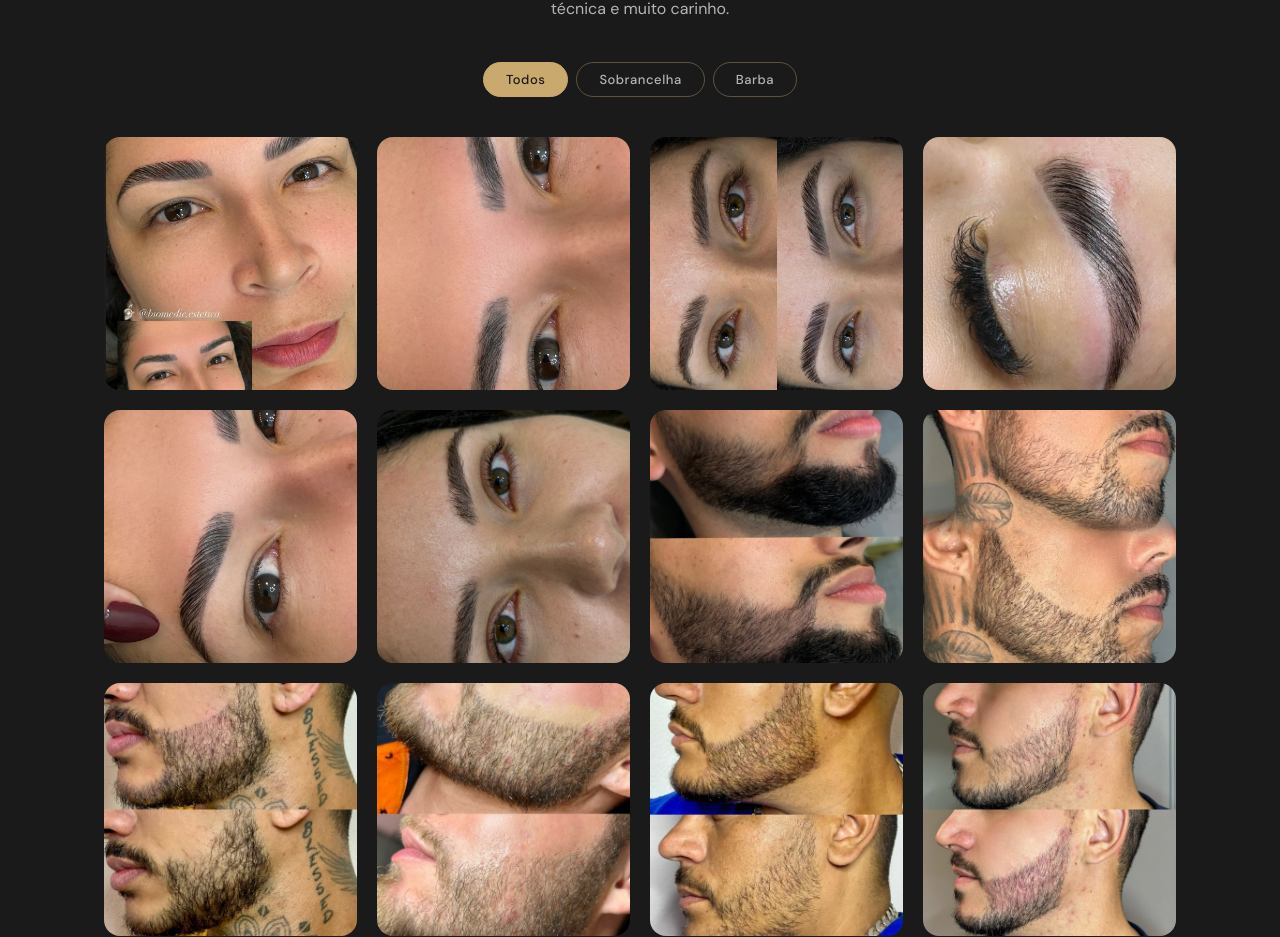
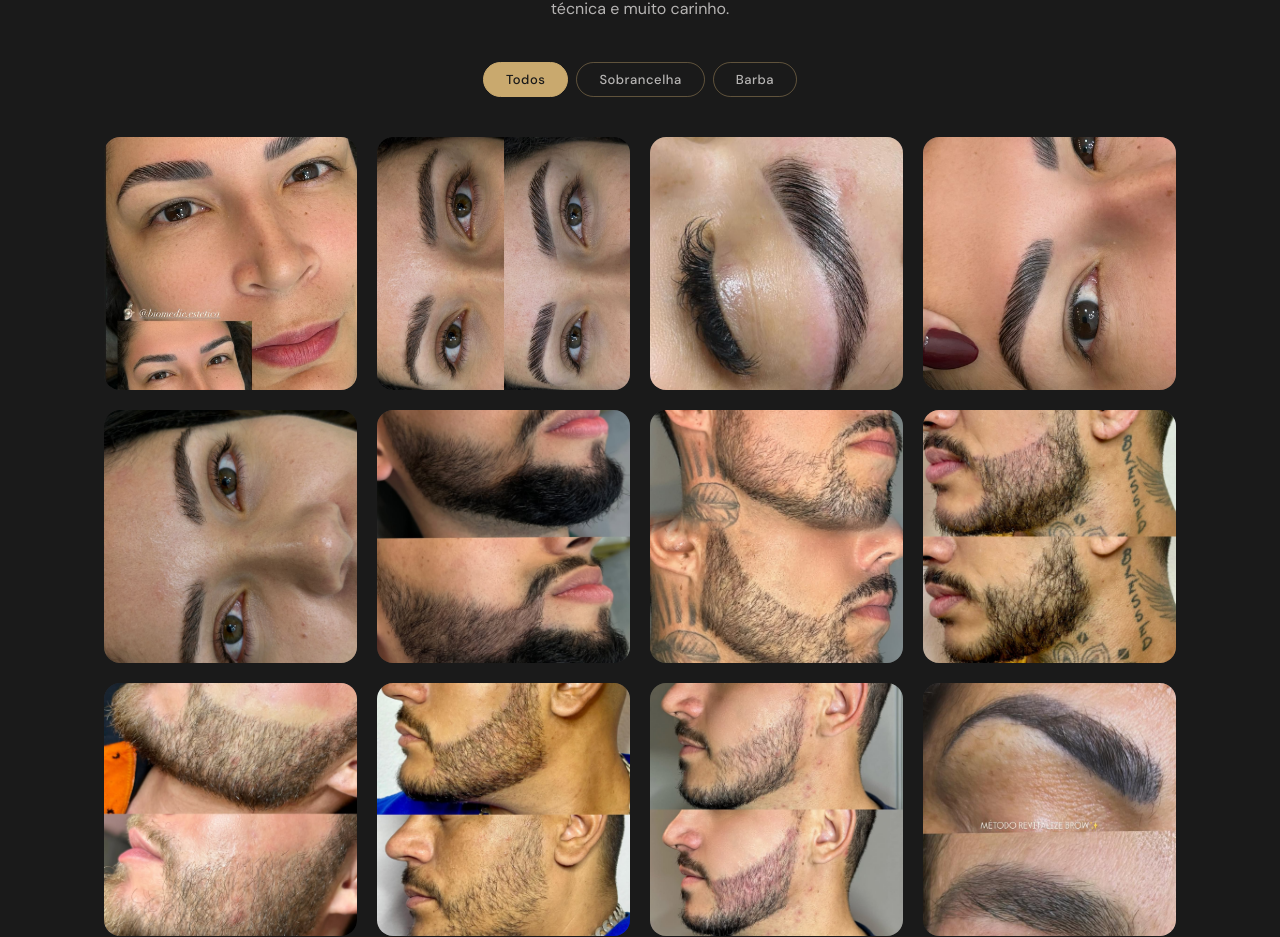
Before and after one commit to DiegoNeres99/site_desiree, a React (Vite) app in the folder frontend/: page / in a window 1280 px wide. Shown: the part 4256-5193 px from the top of the page. Built offline with nearby package versions, Linux system fonts and the light colour scheme; no server answers.

Commit message:
correcao foto

```diff
--- a/frontend/src/data/content.js
+++ b/frontend/src/data/content.js
@@ -150,13 +150,13 @@ export const galleryImages = [
     title: "Micropigmentação — Antes e Depois",
     image: "/gallery-sobrancelha/anteEdep1.jpg",
   },
-  {
-    id: 2,
-    category: "sobrancelha",
-    label: "Sobrancelha",
-    title: "Micropigmentação Fio a Fio — Progressão",
-    image: "/gallery-sobrancelha/sobran_an.jpg",
-  },
+  // {
+  //   id: 2,
+  //   category: "sobrancelha",
+  //   label: "Sobrancelha",
+  //   title: "Micropigmentação Fio a Fio — Progressão",
+  //   image: "/gallery-sobrancelha/sobran_an.jpg",
+  // },
   {
     id: 3,
     category: "sobrancelha",
```
Also changed, not shown: 1 other file (tests, documents, lock files or other folders).
